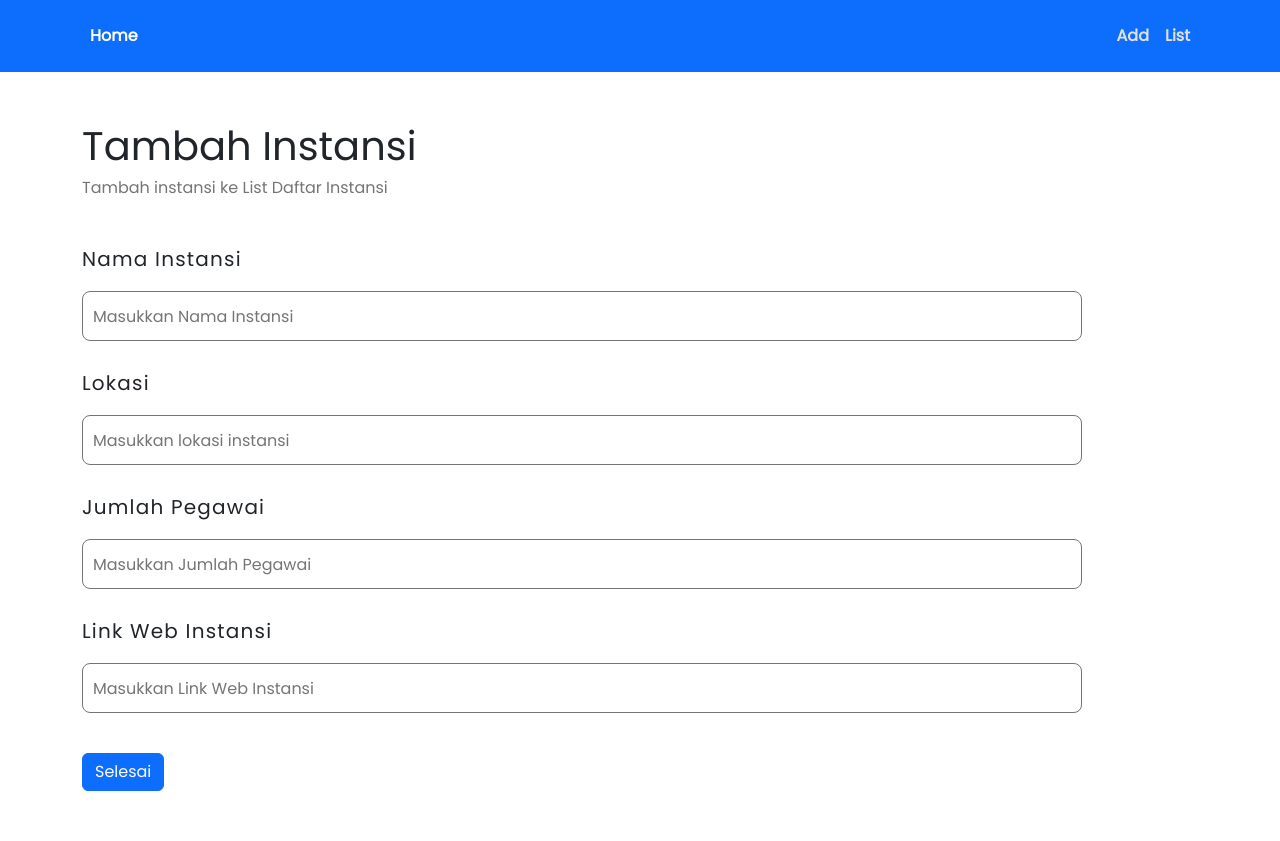
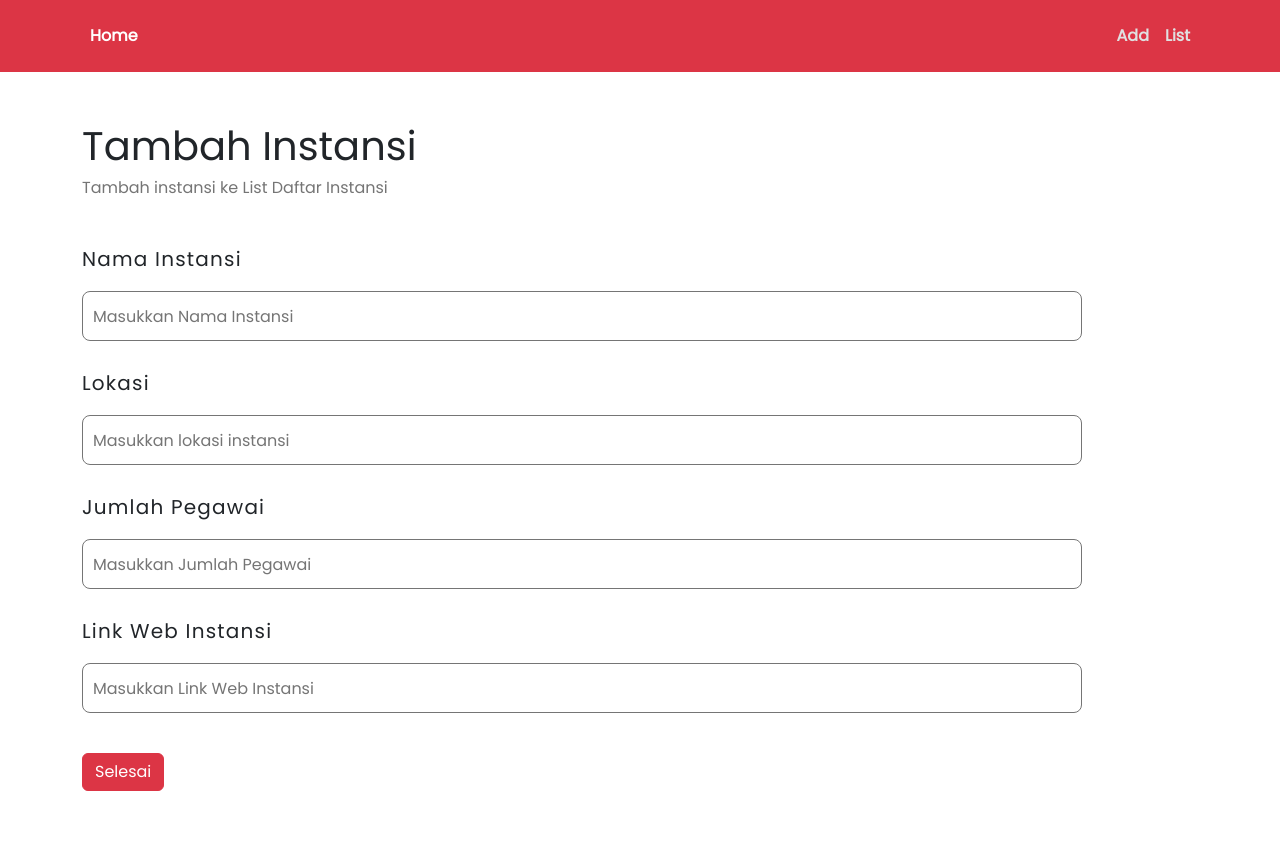
Before and after one commit to Kaceee17/TUBESWAD_KELOMPOK6, a Laravel app: page /manageinstansi/create in a window 1280 px wide. Run offline with Laravel 10, Linux system fonts and the light colour scheme; some web fonts are replaced.

Commit message:
megganti tampian

```diff
--- a/resources/views/layouts/navbar.blade.php
+++ b/resources/views/layouts/navbar.blade.php
@@ -1,5 +1,5 @@
   <!-- Nav -->
-  <nav class="navbar navbar-expand navbar-dark bg-primary">
+  <nav class="navbar navbar-expand navbar-dark bg-danger">
     <div class="container py-2">
       <div class="navbar-nav justify-content-between w-100">
         <a class="nav-link active" href="/" aria-current="page">Home</a>
--- a/resources/views/manageinstansi/create.blade.php
+++ b/resources/views/manageinstansi/create.blade.php
@@ -15,7 +15,7 @@
         <input id="warna" name="jumlah_pegawai" type="text" required placeholder="Masukkan Jumlah Pegawai">
         <label for="merk">Link Web Instansi</label>
         <input id="tipe" name="link_web_instansi" type="text" required placeholder="Masukkan Link Web Instansi">
-        <button class="btn btn-primary" type="submit" style="margin-top: 40px;">Selesai</button>
+        <button class="btn btn-danger" type="submit" style="margin-top: 40px;">Selesai</button>
       </form>
     </div>
   </section>
--- a/resources/views/manageinstansi/edit.blade.php
+++ b/resources/views/manageinstansi/edit.blade.php
@@ -15,7 +15,7 @@
         <input id="jumlahpegawai" name="jumlah_pegawai" value="{{ $instansi->jumlah_pegawai}}" type="text" required placeholder="Masukkan Jumlah Pegawai">
         <label for="linkweb">Link Web Instansi</label>
         <input id="linkweb" name="link_web_instansi" value="{{ $instansi->link_web_instansi }}" type="text" required placeholder="Masukkan Link Web Instansi">
-        <button class="btn btn-primary" type="submit" style="margin-top: 40px;">Update</button>
+        <button class="btn btn-danger" type="submit" style="margin-top: 40px;">Update</button>
       </form>
     </div>
   </section>
```
